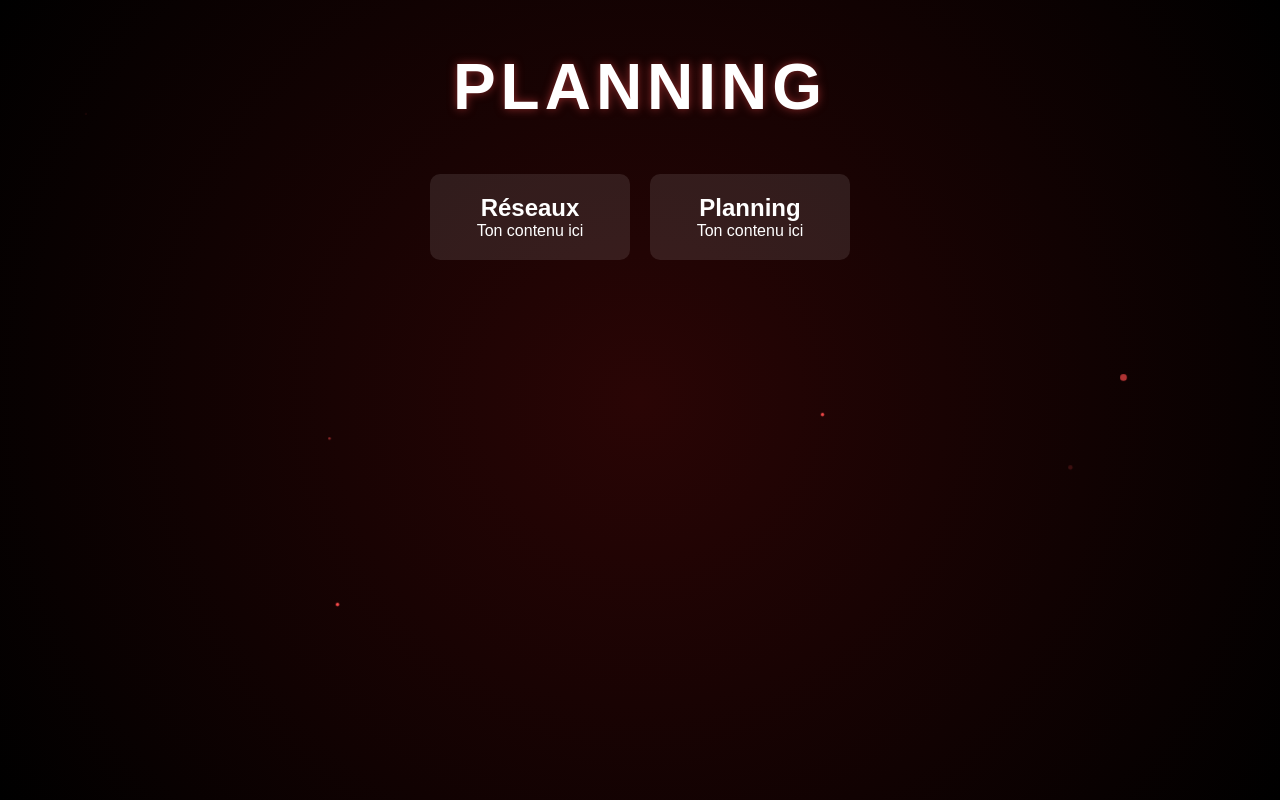
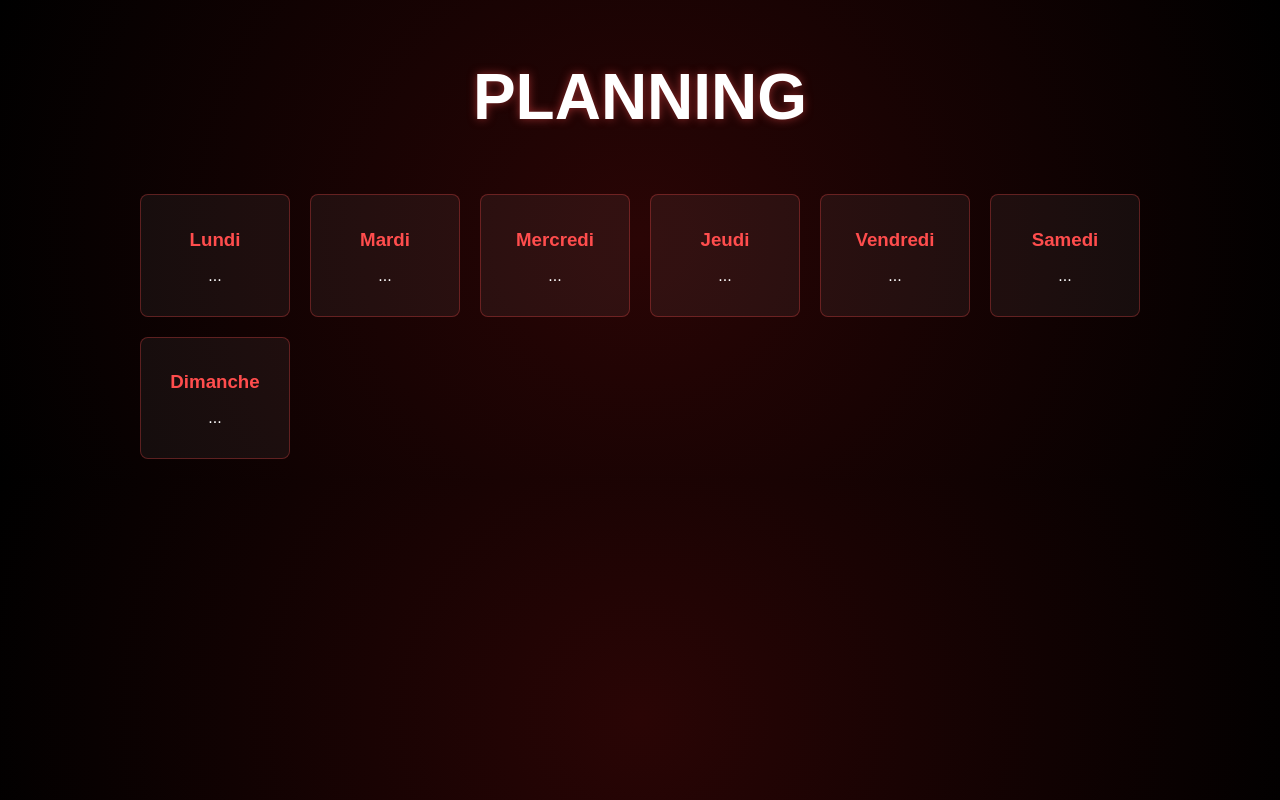
Before and after one commit to TvAbdou/Planning, a plain HTML site: page index.html in a window 1280 px wide. Drawn offline with Linux system fonts and the light colour scheme.

Commit message:
Update index.html

```diff
--- a/index.html
+++ b/index.html
@@ -2,101 +2,57 @@
 <html lang="fr">
 <head>
     <meta charset="UTF-8">
-    <meta name="viewport" content="width=device-width, initial-scale=1.0">
     <title>Planning - TvAbdou</title>
     <style>
-        * { margin: 0; padding: 0; box-sizing: border-box; }
-
         body {
             background: radial-gradient(circle at center, #2a0505 0%, #000000 100%);
             color: #ffffff;
             font-family: 'Arial', sans-serif;
-            display: flex;
-            flex-direction: column;
-            align-items: center;
-            min-height: 100vh;
-            padding-top: 50px;
-            overflow: hidden;
-            position: relative;
-        }
-
-        .sparkle {
-            position: absolute;
-            background: #ff4d4d;
-            border-radius: 50%;
-            pointer-events: none;
-            animation: twinkle 2s infinite ease-in-out;
-        }
-
-        @keyframes twinkle {
-            0%, 100% { opacity: 0; transform: scale(0.5); }
-            50% { opacity: 1; transform: scale(1.2); }
+            margin: 0; padding: 20px;
+            display: flex; flex-direction: column; align-items: center;
         }
 
         h1 {
-            font-size: 4rem;
-            text-transform: uppercase;
-            letter-spacing: 5px;
-            cursor: pointer;
-            transition: all 0.4s ease;
+            font-size: 4rem; text-transform: uppercase; margin: 40px 0;
+            cursor: pointer; transition: all 0.4s ease;
             text-shadow: 0 0 10px rgba(255, 77, 77, 0.5);
-            z-index: 1;
-            margin-bottom: 50px;
+        }
+        h1:hover { text-shadow: 0 0 25px #ff4d4d; transform: scale(1.05); }
+
+        /* Conteneur des colonnes */
+        .grid {
+            display: grid;
+            grid-template-columns: repeat(auto-fit, minmax(150px, 1fr));
+            gap: 20px;
+            width: 90%;
+            max-width: 1000px;
+            margin-top: 20px;
         }
 
-        h1:hover {
-            color: #ffcccc;
-            text-shadow: 0 0 25px #ff4d4d, 0 0 50px #ff4d4d;
-            transform: scale(1.05);
+        .day-column {
+            background: rgba(255, 255, 255, 0.05);
+            border: 1px solid rgba(255, 77, 77, 0.3);
+            padding: 15px;
+            border-radius: 8px;
+            text-align: center;
         }
 
-        /* Style des colonnes */
-        .container {
-            display: flex;
-            gap: 20px;
-            z-index: 1;
-        }
-
-        .column {
-            background: rgba(255, 255, 255, 0.1);
-            padding: 20px;
-            border-radius: 10px;
-            width: 200px;
-            text-align: center;
-        }
+        .day-column h3 { margin-bottom: 10px; color: #ff4d4d; }
     </style>
 </head>
 <body>
 
-    <div id="sparkle-container"></div>
-
     <h1>Planning</h1>
 
-    <div class="container">
-        <div class="column">
-            <h2>Réseaux</h2>
-            <p>Ton contenu ici</p>
-        </div>
-        <div class="column">
-            <h2>Planning</h2>
-            <p>Ton contenu ici</p>
-        </div>
+    <div class="grid">
+        <div class="day-column"><h3>Lundi</h3><p>...</p></div>
+        <div class="day-column"><h3>Mardi</h3><p>...</p></div>
+        <div class="day-column"><h3>Mercredi</h3><p>...</p></div>
+        <div class="day-column"><h3>Jeudi</h3><p>...</p></div>
+        <div class="day-column"><h3>Vendredi</h3><p>...</p></div>
+        <div class="day-column"><h3>Samedi</h3><p>...</p></div>
+        <div class="day-column"><h3>Dimanche</h3><p>...</p></div>
     </div>
 
-    <script>
-        function createSparkle() {
-            const container = document.getElementById('sparkle-container');
-            const sparkle = document.createElement('div');
-            sparkle.className = 'sparkle';
-            const size = Math.random() * 5 + 2 + 'px';
-            sparkle.style.width = size;
-            sparkle.style.height = size;
-            sparkle.style.left = Math.random() * 100 + 'vw';
-            sparkle.style.top = Math.random() * 100 + 'vh';
-            container.appendChild(sparkle);
-            setTimeout(() => { sparkle.remove(); }, 2000);
-        }
-        setInterval(createSparkle, 300);
-    </script>
 </body>
 </html>
```
